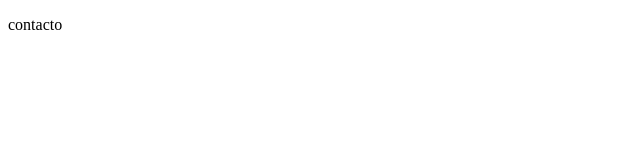
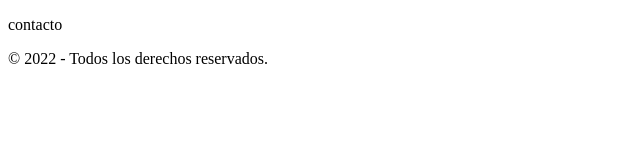
Before and after one commit to analauraburgos/repo5, a plain HTML site: page index.html in a window 1280 px wide. Shown: the whole page, without its empty margins (0-640 px from the left). Drawn offline with Linux system fonts and the light colour scheme.

Commit message:
agrega footer

```diff
--- a/index.html
+++ b/index.html
@@ -9,5 +9,9 @@
 <body>
     <p>contacto</p>
     <link rel="stylesheet" href="contacto.html">
+    <footer>
+        <p>&copy; 2022 - Todos los derechos reservados.</p>
+    </footer>
+
 </body>
 </html>
```
